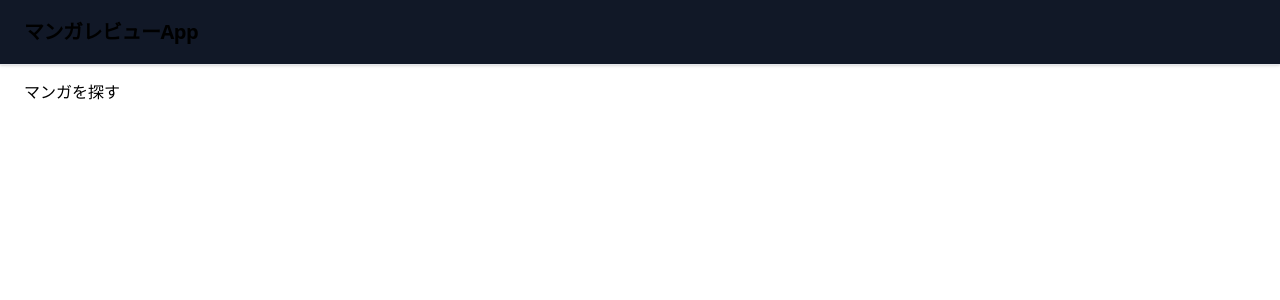
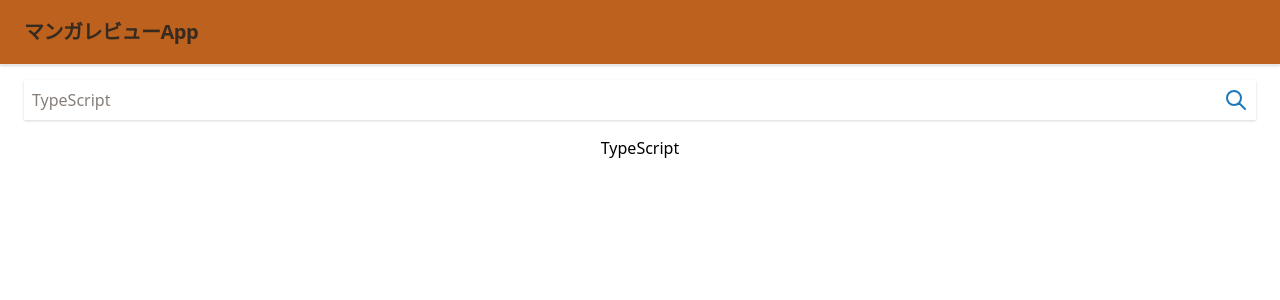
Before and after one commit to Tikka710/MangaReviewApp, a Svelte app: page / in a window 1280 px wide. Shown: the top 300 px of the page. Built offline with nearby package versions, Linux system fonts and the light colour scheme.

Commit message:
add: サーチフォーム追加、tailwind色設定

```diff
--- a/src/components/Header.svelte
+++ b/src/components/Header.svelte
@@ -1,6 +1,6 @@
-<header class="header top-0 lef-0 w-full z-40 bg-gray-900 shadow fixed border-b">
+<header class="header top-0 lef-0 w-full z-40 shadow fixed border-b">
     <div class="container mx-auto px-6 h-16 flex justify-between items-center">
-      <span class="font-semibold text-xl tracking-tight">
+      <span class="header-text font-semibold text-xl tracking-tight">
         マンガレビューApp
       </span>
     </div>
@@ -9,7 +9,12 @@
 
 <style>
 .header{
-    color: maincolor;
+  background-color: theme('colors.main');
+
+}
+
+.header-text{
+  color: theme('colors.text');
 }
 
 </style>
--- a/src/components/SearchBar.svelte
+++ b/src/components/SearchBar.svelte
@@ -1,8 +1,25 @@
 <div class="shadow flex">
-    <input class="w-full rounded p-2" type="text" placeholder="Search...">
-    <button class="bg-white w-auto flex justify-end items-center text-blue-500 p-2 hover:text-blue-400">
+    <input bind:value class="search-text w-full rounded p-2" type="text" placeholder="Search...">
+
+    <button class="search-btn bg-white w-auto flex justify-end items-center p-2">
       <svg fill="none" stroke="currentColor" stroke-linecap="round" stroke-linejoin="round" stroke-width="2" viewBox="0 0 24 24" class="w-6 h-6">
         <path d="M21 21l-6-6m2-5a7 7 0 11-14 0 7 7 0 0114 0z"></path>
       </svg>
     </button>
-  </div>
+</div>
+
+<style>
+.search-text{
+  color: theme('colors.border')
+}
+.search-btn{
+  color: theme('colors.primary')
+}
+
+
+</style>
+
+<script lang="ts">
+export let value = '' // propsが渡されなかった時の初期値を定義できます。
+
+</script>
--- a/src/pages/SearchManga.svelte
+++ b/src/pages/SearchManga.svelte
@@ -1,5 +1,10 @@
 <div>
-    マンガを探す
+    <form>
+      <SearchBar bind:value={q} />
+    </form>
+    <div class="text-center mt-4">
+  { q }
+    </div>
   </div>
 
 
@@ -7,7 +12,8 @@
 
 
 <script lang="ts">
+import SearchBar from '../components/SearchBar.svelte'
 
-
+let q = 'TypeScript'
 
 </script>
--- a/src/repositories/RepositoryFactory.ts
+++ b/src/repositories/RepositoryFactory.ts
@@ -1,6 +1,6 @@
 import { MangaRepository, MangaRepositoryInterface } from './manga'
 
-export const MANGA = Symbol('book')
+export const MANGA = Symbol('manga')
 
 export interface Repositories {
   [MANGA]: MangaRepositoryInterface;
--- a/tailwind.config.js
+++ b/tailwind.config.js
@@ -14,7 +14,10 @@ module.exports = {
   theme: {
     extend: {
       colors: {
-        maincolor: '#bc611e',
+        main: '#bc611e',
+        text: '#372a1f',
+        border: '#877e78',
+        primary: '#1e79bc'
       }
     },
   },
```
